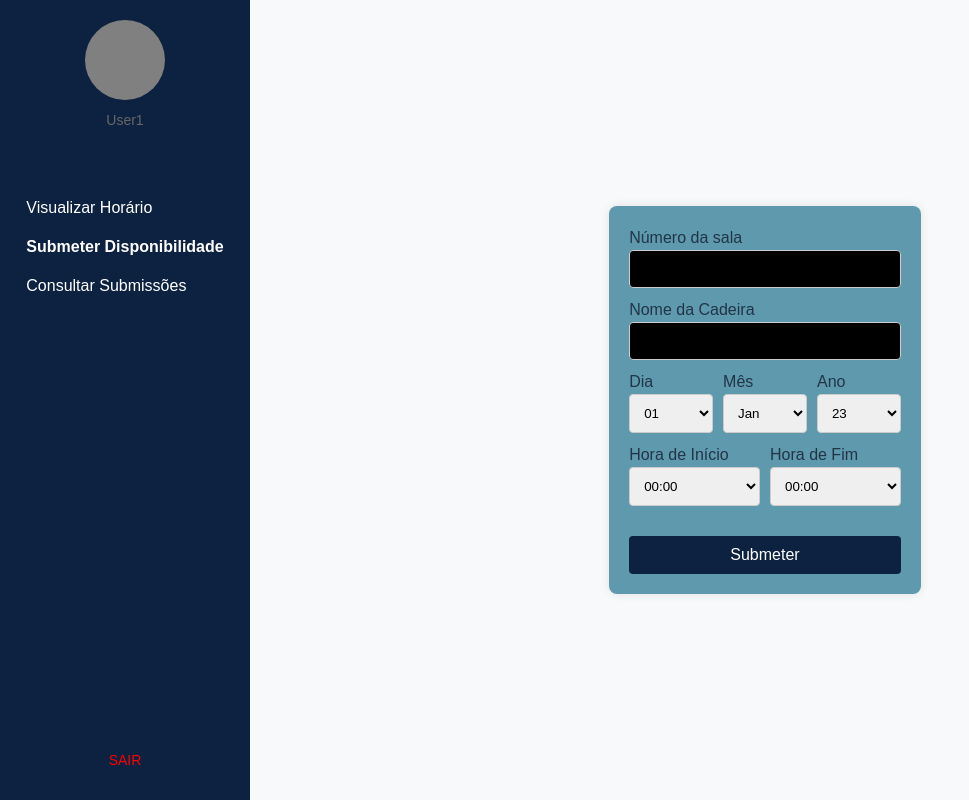
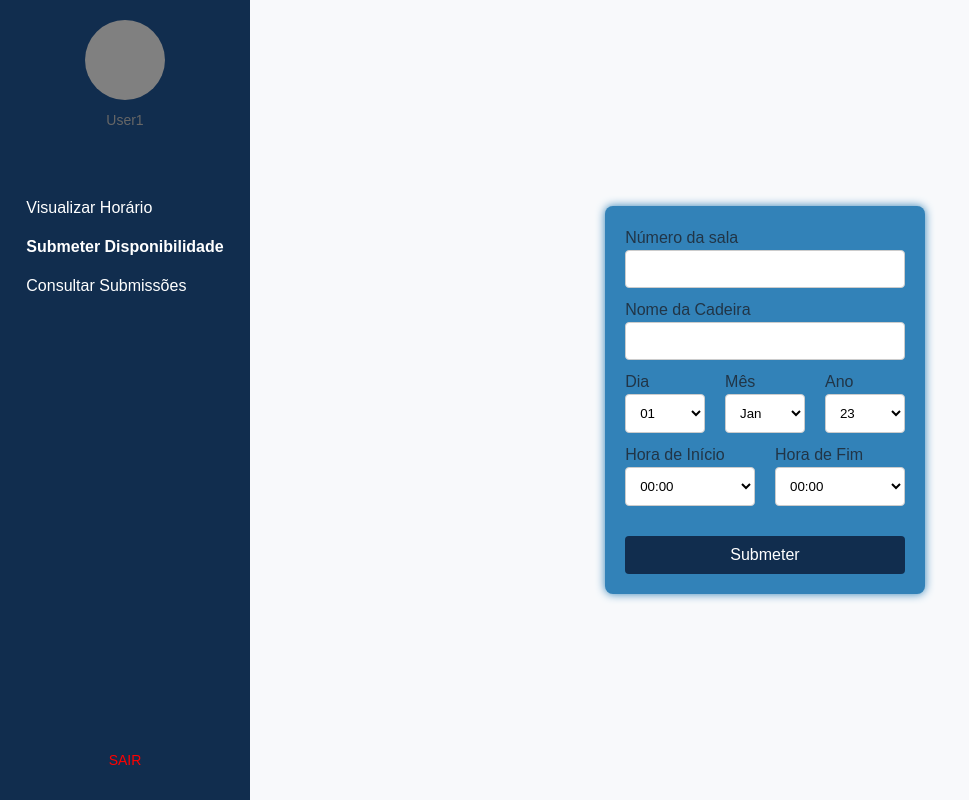
Before and after one commit to brunot37/p017, a React (Vite) app in the folder P017/frontend/: page /DocenteSubmeter in a window 1280 px wide. Shown: the whole page, without its empty margins (0-969 px from the left). Built offline with nearby package versions, Linux system fonts and the light colour scheme.

Commit message:
Update2 Docente2

```diff
--- a/P017/frontend/src/views/DocenteSubmeter.css
+++ b/P017/frontend/src/views/DocenteSubmeter.css
@@ -10,7 +10,7 @@ body {
 
 .sidebar {
     width: 250px;
-    background-color: #0d2240;
+    background-color: #112D4E;
     color: white;
     display: flex;
     flex-direction: column;
@@ -64,10 +64,10 @@ nav ul li {
 }
 
 .availability-form {
-    background: #5F99AE;
+    background: #3282B8;
     padding: 20px;
     border-radius: 8px;
-    box-shadow: 0 0 10px rgba(0, 0, 0, 0.1);
+    box-shadow: 0 0 10px #3282B8;
     width: 80%;
     max-width: none;
     display: flex;
@@ -79,7 +79,7 @@ nav ul li {
     padding: 10px;
     margin-bottom: 10px;
     border-radius: 4px;
-    border: 1px solid #ccc; /* Borda para os inputs */
+    border: 1px solid #ccc;
 }
 
 .date-time-group {
@@ -99,7 +99,7 @@ nav ul li {
 .submit-button {
     margin-top: 20px;
     padding: 10px;
-    background-color: #0d2240;
+    background-color: #112D4E;
     color: white;
     border: none;
     border-radius: 4px;
@@ -107,15 +107,21 @@ nav ul li {
 }
 
 .submit-button:hover {
-    background-color: #092033;
+    background-color: #112D4E;
 }
 
-/* Estilos para número de sala e nome da cadeira com fundo preto */
-.room-number, .course-name {
-    background-color: black; /* Cor preta igual aos campos de data e hora */
-    color: white;
-    border: 1px solid #ccc; /* Borda para manter consistência */
+
+.room-number, .course-name, .date-field, .time-field {
+    background-color: white;
+    color: black;
+    border: 1px solid #ccc;
     padding: 10px;
     margin-bottom: 10px;
     border-radius: 4px;
 }
+
+.date-time-group {
+    display: flex;
+    justify-content: space-between;
+    gap: 10px;
+}
--- a/P017/frontend/src/views/DocenteSubmeter.jsx
+++ b/P017/frontend/src/views/DocenteSubmeter.jsx
@@ -31,7 +31,7 @@ const SubmeterDisponibilidade = () => {
           <div className="date-time-group">
             <div>
               <label>Dia</label>
-              <select>
+              <select className="date-field">
                 {[...Array(31).keys()].map((day) => (
                   <option key={day + 1}>{String(day + 1).padStart(2, "0")}</option>
                 ))}
@@ -39,7 +39,7 @@ const SubmeterDisponibilidade = () => {
             </div>
             <div>
               <label>Mês</label>
-              <select>
+              <select className="date-field">
                 {["Jan", "Fev", "Mar", "Abr", "Mai", "Jun", "Jul", "Ago", "Set", "Out", "Nov", "Dez"].map(
                   (month, index) => (
                     <option key={index}>{month}</option>
@@ -49,7 +49,7 @@ const SubmeterDisponibilidade = () => {
             </div>
             <div>
               <label>Ano</label>
-              <select>
+              <select className="date-field">
                 <option>23</option>
               </select>
             </div>
@@ -58,7 +58,7 @@ const SubmeterDisponibilidade = () => {
           <div className="date-time-group">
             <div>
               <label>Hora de Início</label>
-              <select>
+              <select className="time-field">
                 {[...Array(24).keys()].map((hour) => (
                   <option key={hour}>{`${String(hour).padStart(2, "0")}:00`}</option>
                 ))}
@@ -66,7 +66,7 @@ const SubmeterDisponibilidade = () => {
             </div>
             <div>
               <label>Hora de Fim</label>
-              <select>
+              <select className="time-field">
                 {[...Array(24).keys()].map((hour) => (
                   <option key={hour}>{`${String(hour).padStart(2, "0")}:00`}</option>
                 ))}
--- a/P017/frontend/src/views/DocenteVizualizarHorario.css
+++ b/P017/frontend/src/views/DocenteVizualizarHorario.css
@@ -12,7 +12,7 @@ body {
 
 .sidebar {
   width: 250px;
-  background-color: #0d2240;
+  background-color: #112D4E;
   color: white;
   display: flex;
   flex-direction: column;
@@ -107,12 +107,12 @@ nav ul li {
 .nav-button {
   padding: 10px 15px;
   border: none;
-  background-color: #0d2240;
+  background-color: #112D4E;
   color: white;
   cursor: pointer;
   border-radius: 5px;
 }
 
 .nav-button:hover {
-  background-color: #092033;
+  background-color: #112D4E;
 }
```
Also changed, not shown: package.json (added, +15 -0 lines).
